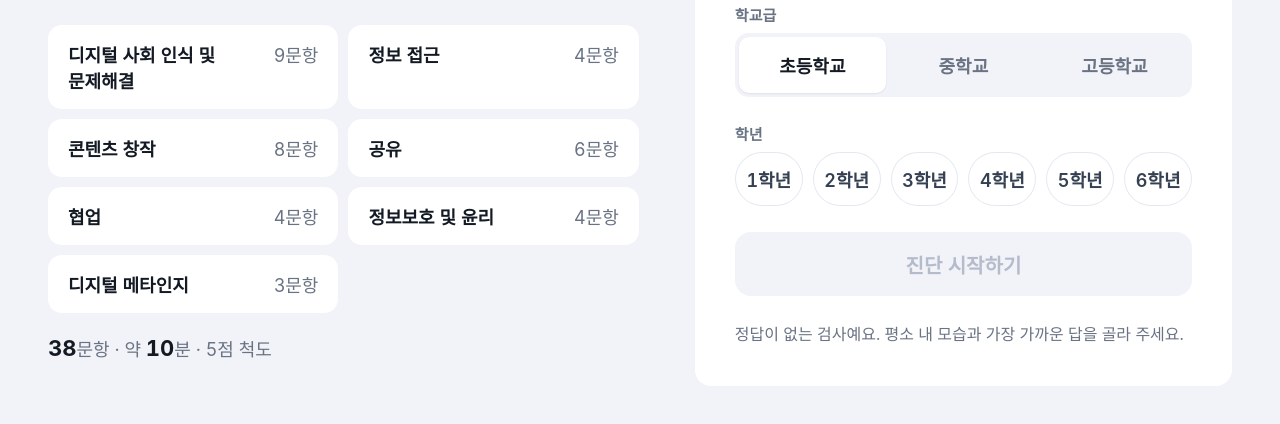
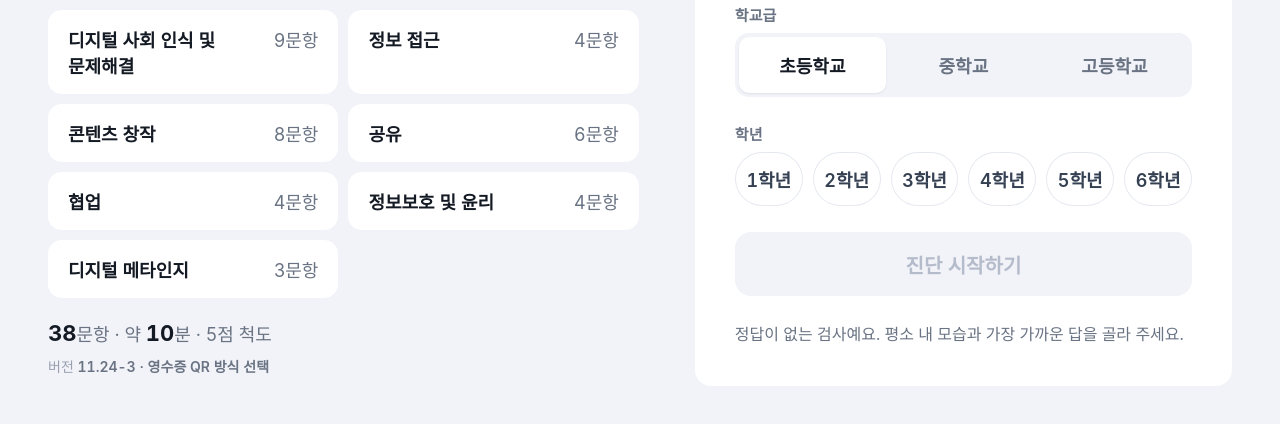
Before and after one commit to leeradi07/digital-literacy, a plain HTML site: page digital-literacy.html in a window 1280 px wide. Shown: the part 348-772 px from the top of the page. Drawn offline with nearby package versions, Linux system fonts and the light colour scheme; a web font is replaced by a local one.

Commit message:
시작 화면에 버전 표시 (11.24-3)

```diff
--- a/digital-literacy.html
+++ b/digital-literacy.html
@@ -73,6 +73,7 @@ h1,h2,h3,p{margin:0}
 .domlist li span{color:var(--text-secondary);white-space:nowrap}
 .meta{margin-top:18px;font-size:15px;color:var(--text-secondary)}
 .meta b{color:var(--text-strong);font-size:18px}
+.ver{margin-top:10px;font-size:14px;color:var(--text-tertiary)}.ver b{font-weight:600;color:var(--text-secondary)}
 .form{padding:32px;display:flex;flex-direction:column;gap:22px}
 .form h2{font-size:22px;font-weight:700;color:var(--text-strong)}
 .field>.caption{display:block;margin-bottom:8px}
@@ -308,6 +309,7 @@ h1,h2,h3,p{margin:0}
         <p class="lead">디지털 세상에서 정보를 찾고, 만들고, 나누고, 지키는 힘을 7개 영역 38문항으로 살펴봐요.</p>
         <ul class="domlist" id="domlist"></ul>
         <p class="meta"><b>38</b>문항 · 약 <b>10</b>분 · 5점 척도</p>
+        <p class="ver">버전 <b id="ver"></b></p><!-- 한시적: 태블릿에서 새 버전 확인용, 안정되면 지울 것 -->
       </div>
       <div class="card form">
         <h2>기본 정보</h2>
@@ -472,6 +474,8 @@ function show(id){document.querySelectorAll('.screen').forEach(s=>s.hidden=s.id!
 let snackT;function toast(m){const s=$('#snack');s.textContent=m;s.hidden=false;clearTimeout(snackT);snackT=setTimeout(()=>s.hidden=true,2400);}
 
 /* 시작 화면 */
+const VERSION='11.24-3 · 영수증 QR 방식 선택'; // 고칠 때마다 올림
+$('#ver').textContent=VERSION;
 $('#domlist').innerHTML=D.map(d=>`<li><b>${d.name}</b><span>${d.items.length}문항</span></li>`).join('');
 $('#school').innerHTML=Object.entries(SCHOOL).map(([k,v])=>`<button class="press" data-s="${k}" aria-pressed="${k===st.school}">${v.label}</button>`).join('');
 function renderGrades(){$('#grades').innerHTML=Array.from({length:SCHOOL[st.school].max},(_,i)=>`<button class="press" data-g="${i+1}" aria-pressed="${st.grade===i+1}">${i+1}학년</button>`).join('');checkStart();}
```
Also changed, not shown: index.html (+4 -0 lines).
